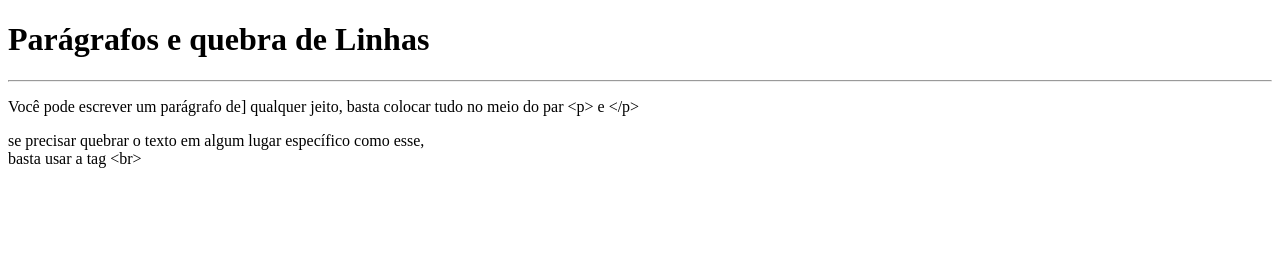
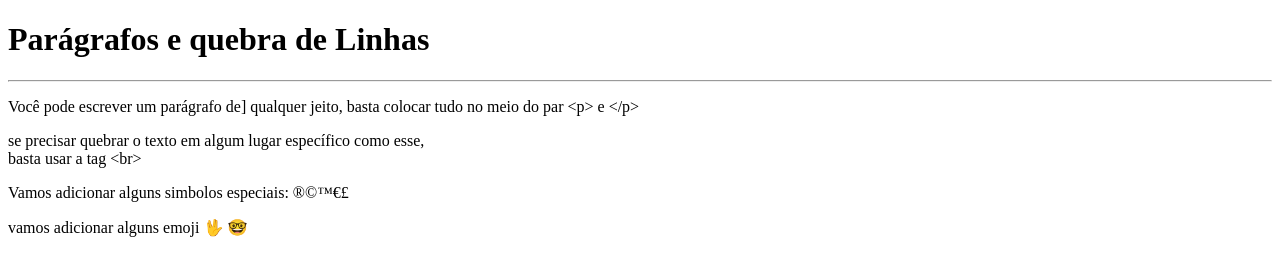
Before and after one commit to AlexandreSAfonso/HTML_CSS, a plain HTML site: page Exercicios/EX002/index.html in a window 1280 px wide. Drawn offline with Linux system fonts and the light colour scheme.

Commit message:
Execrícios sobre emojis e simbolos de html

```diff
--- a/Exercicios/EX002/index.html
+++ b/Exercicios/EX002/index.html
@@ -11,10 +11,19 @@
     <p>Você pode escrever um parágrafo de]
          qualquer jeito,
          basta colocar tudo
-         no meio do par &lt;p&gt; e &lt;/p&gt;</p>
+         no meio do par &lt;p&gt; e &lt;/p&gt;</p> <!--Lt = LESS than e GT Greater Than-->
     <p>se precisar quebrar o texto
         em algum lugar específico
         como esse, <br> basta usar a tag  &lt;br&gt;
     </p>
+    <p>
+        Vamos adicionar alguns simbolos especiais:
+    &reg;&copy;&trade;&euro;&pound;
+    </p>
+    <p>
+        vamos adicionar alguns emoji
+        &#x1F596;
+        &#x1F913;
+    </p>
 </body>
 </html>
```
